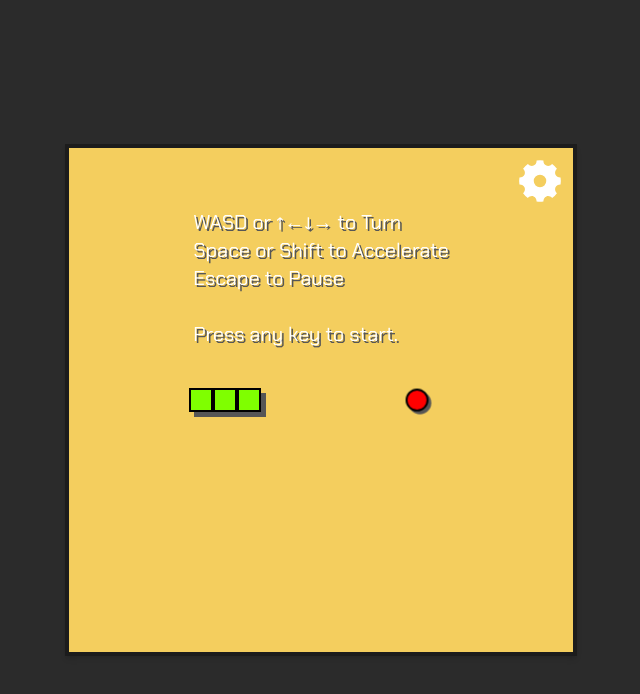
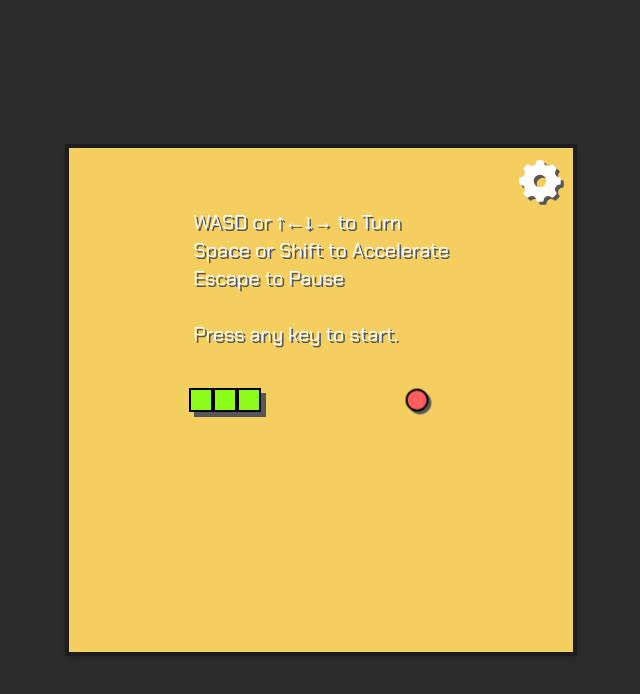
Before and after one commit to Mattxm/Website, a Next.js app: page /snake in a window 1280 px wide. Shown: the top 694 px of the page, without its empty margins (319-959 px from the left). Built offline with nearby package versions, Linux system fonts and the light colour scheme.

Commit message:
added snake styles

```diff
--- a/styles/globals.css
+++ b/styles/globals.css
@@ -196,8 +196,9 @@
 }
 
 .snake {
-  background-color: chartreuse;
+  background-color: rgb(139, 252, 25);
   box-shadow: 5px 5px #565656;
+
 }
 .snaketop{
   background-color: inherit;
@@ -208,10 +209,20 @@
   border-color: #000;
 }
 
+.hard-shadow-sm{
+  filter:drop-shadow(2px 2px #565656);
+}
 
+.hard-shadow-md{
+  filter:drop-shadow(3px 3px #565656);
+}
+
+.hard-shadow-lg{
+  filter:drop-shadow(5px 5px #565656);
+}
 
 .food {
-  background-color: red;
+  background-color: rgb(255, 94, 94);
   border-radius: 100%;
   border: black;
   border-style: solid;
```
